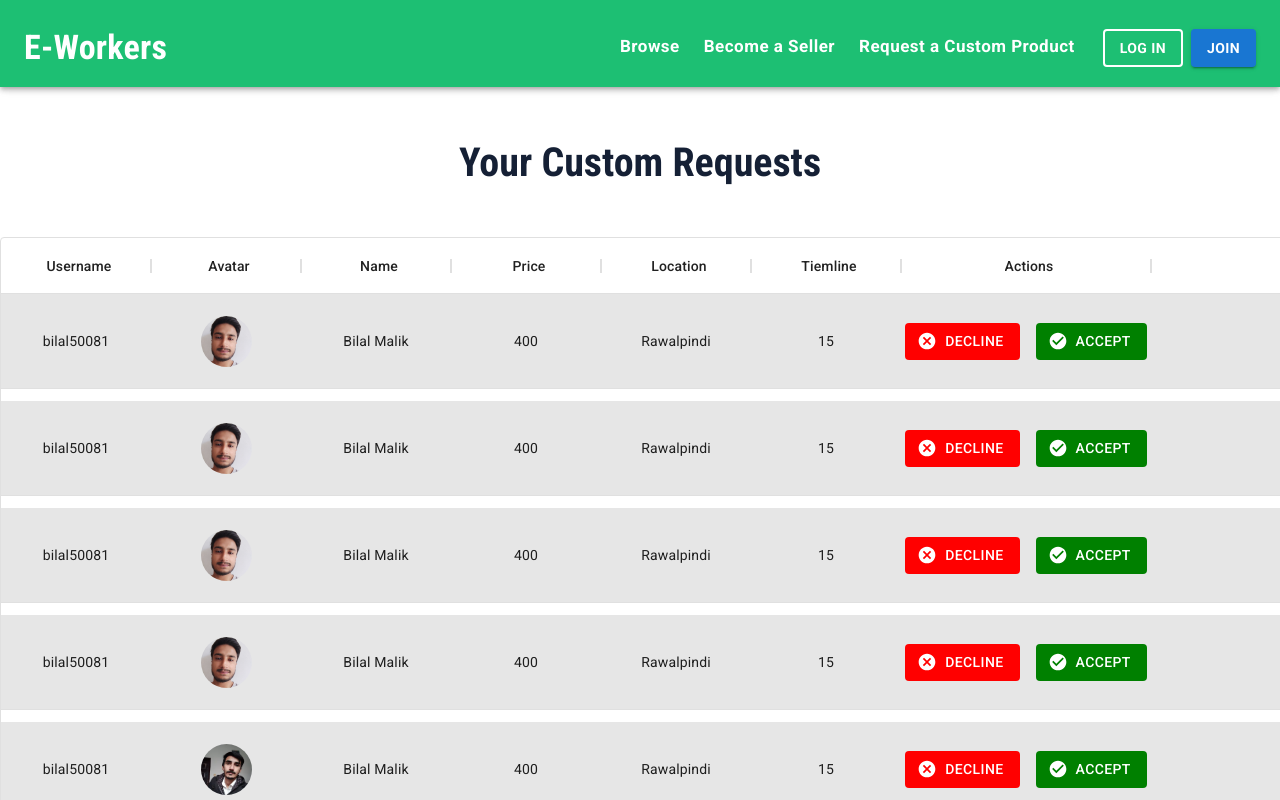
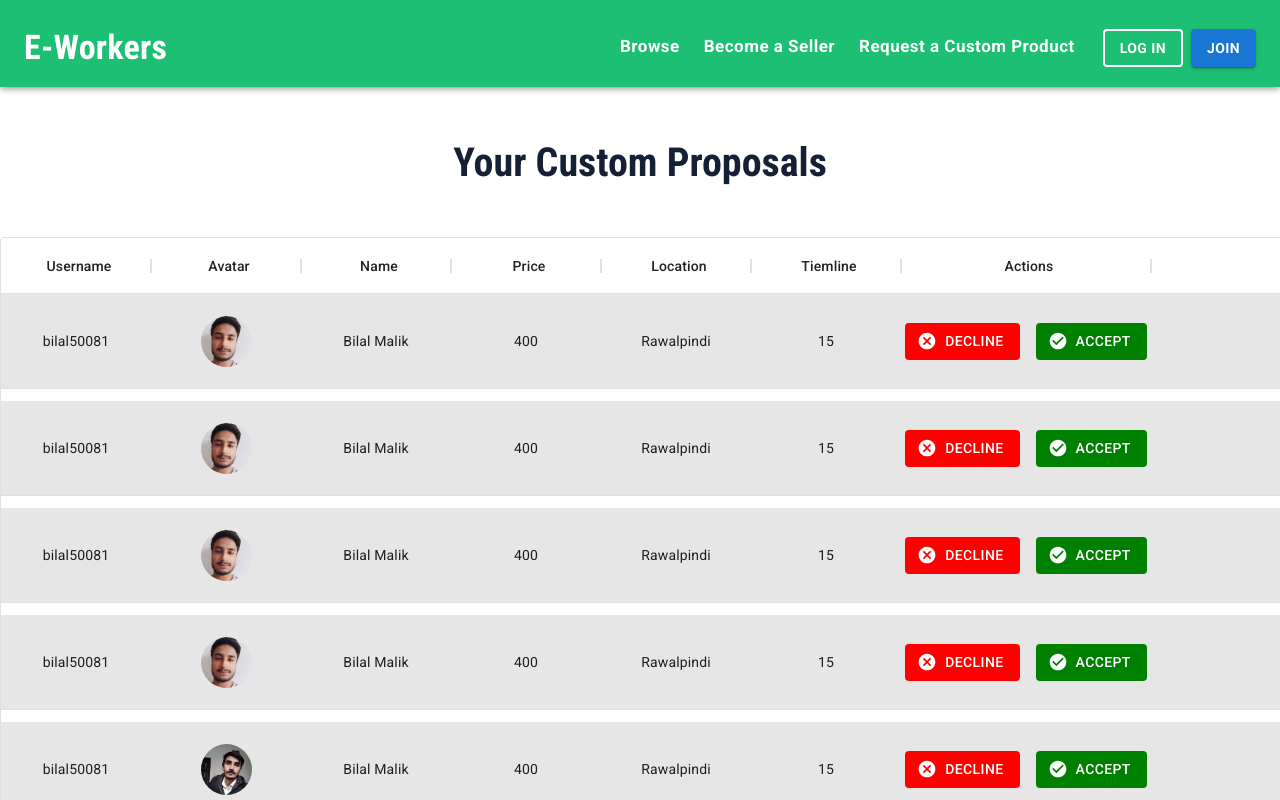
Before and after one commit to bilal42011/Ecommerce-Platform-For-Customized-Products, a React (Create React App) app: page /sellerprofile/1/customrequests/1/customproposals in a window 1280 px wide. Shown: the top 800 px of the page. Built offline with nearby package versions, Linux system fonts and the light colour scheme.

Commit message:
Channged heading of Custom proposals

```diff
--- a/src/Components/CustomRequestProposals/PoposalsDataGrid/ProposalsDataGrid/ProposalsDataGrid.js
+++ b/src/Components/CustomRequestProposals/PoposalsDataGrid/ProposalsDataGrid/ProposalsDataGrid.js
@@ -74,7 +74,7 @@ let ProposalsDataGrid=()=>{
 <Typography sx={{paddingBottom:"3rem",width:"fit-content",fontSize:"2.5rem",
 color:"#152035",margin:"auto",textAlign:"center",
 fontFamily: "Roboto condensed, sans-serif",fontWeight:"bold"}}
-variant="h5">Your Custom Requests</Typography>
+variant="h5">Your Custom Proposals</Typography>
 <Box  sx={{width:1300,margin:"auto"}}>
 <DataGrid
 autoHeight
```
